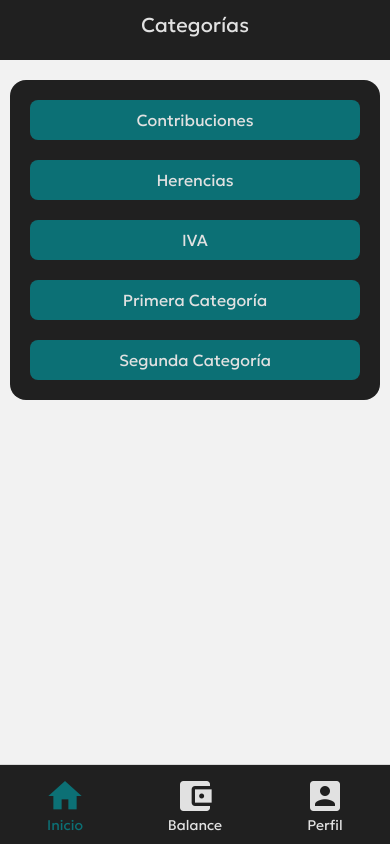
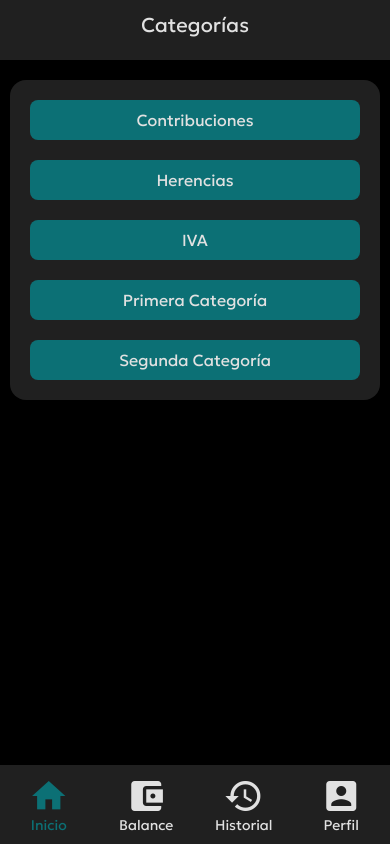
Before and after one commit to jp-quevedo/siibot, a React Native app: screen /History in a window 390 px wide. Built offline with nearby package versions, Linux system fonts and the light colour scheme.

Commit message:
add tab screen history, edit styles

```diff
--- a/App.js
+++ b/App.js
@@ -1,4 +1,6 @@
-import { StatusBar } from 'react-native'
+import {
+  StatusBar,
+} from 'react-native'
 import { useFonts } from 'expo-font'
 
 import Navigator from './src/navigation/Navigator'
@@ -16,7 +18,7 @@ export default function App() {
   return (
     <>
       <StatusBar backgroundColor={colors.container} />
-      <Navigator backgroundColor={colors.background} />
+      <Navigator />
     </>
   )
 }
--- /dev/null
+++ b/src/navigation/HistoryStack.js
@@ -0,0 +1,35 @@
+import { createNativeStackNavigator } from '@react-navigation/native-stack'
+
+import History from '../screens/History'
+
+import Header from '../components/Header'
+
+const Stack = createNativeStackNavigator()
+
+const HistoryStack = () => {
+    return (
+        <Stack.Navigator
+            initialRouteName='History'
+            screenOptions={({route, navigation}) => {
+                return {
+                    header: () => {
+                        return (
+                            <Header
+                                navigation={navigation}
+                                title={
+                                    route.name === 'History'
+                                        ? 'Historial'
+                                        : 'Otros'
+                                }
+                            />
+                        )
+                    }
+                }
+            }}
+        >
+            <Stack.Screen name='History' component={History} />
+        </Stack.Navigator>
+    )
+}
+
+export default HistoryStack
--- a/src/navigation/Navigator.js
+++ b/src/navigation/Navigator.js
@@ -2,10 +2,11 @@ import {
     Dimensions,
     StyleSheet,
 } from 'react-native'
-import { NavigationContainer } from '@react-navigation/native'
+import { NavigationContainer, DefaultTheme } from '@react-navigation/native'
 import { createBottomTabNavigator } from '@react-navigation/bottom-tabs'
 
 import BalanceStack from './BalanceStack'
+import HistoryStack from './HistoryStack'
 import ItemStack from './ItemStack'
 import UserStack from './UserStack'
 
@@ -14,13 +15,19 @@ import TabBarIcon from '../components/TabBarIcon'
 import colors from '../utils/globals/colors'
 
 const Tab = createBottomTabNavigator()
+const MyTheme = {
+    ...DefaultTheme,
+    colors: {
+        background: colors.background,
+    },
+  };
 
 const Navigator = () => {
 
     const windowWidth = Dimensions.get('window').width
 
     return (
-        <NavigationContainer>
+        <NavigationContainer theme={MyTheme}>
             <Tab.Navigator
                 initialRouteName='ItemStack'
                 screenOptions={{
@@ -54,6 +61,18 @@ const Navigator = () => {
                     }}
                 />
                 <Tab.Screen
+                    component={HistoryStack}
+                    name='HistoryStack'
+                    options={{
+                        tabBarIcon: ({focused}) =>
+                            <TabBarIcon
+                                iconName='history'
+                                title='Historial'
+                                focused={focused}
+                        />
+                    }}
+                />
+                <Tab.Screen
                     component={UserStack}
                     name='UserStack'
                     options={{
--- a/src/screens/Balance.js
+++ b/src/screens/Balance.js
@@ -62,6 +62,6 @@ const styles = StyleSheet.create({
     totalBalance:{
         color: colors.text,
         fontFamily: fonts.bold,
-        fontSize: 16,
+        fontSize: 18,
     },
 })
--- /dev/null
+++ b/src/screens/History.js
@@ -0,0 +1,27 @@
+import {
+    Dimensions,
+    StyleSheet,
+    View,
+} from 'react-native'
+
+import SearchBar from '../components/SearchBar'
+
+const History = () => {
+
+    const windowWidth = Dimensions.get('window').width
+
+    return (
+        <View style={[styles.historyContainer, {width: windowWidth - 20}]}>
+            <SearchBar />
+        </View>
+    )
+}
+
+export default History
+
+const styles = StyleSheet.create({
+    historyContainer:{
+        alignSelf: 'center',
+        justifyContent: 'center',
+    },
+})
```
